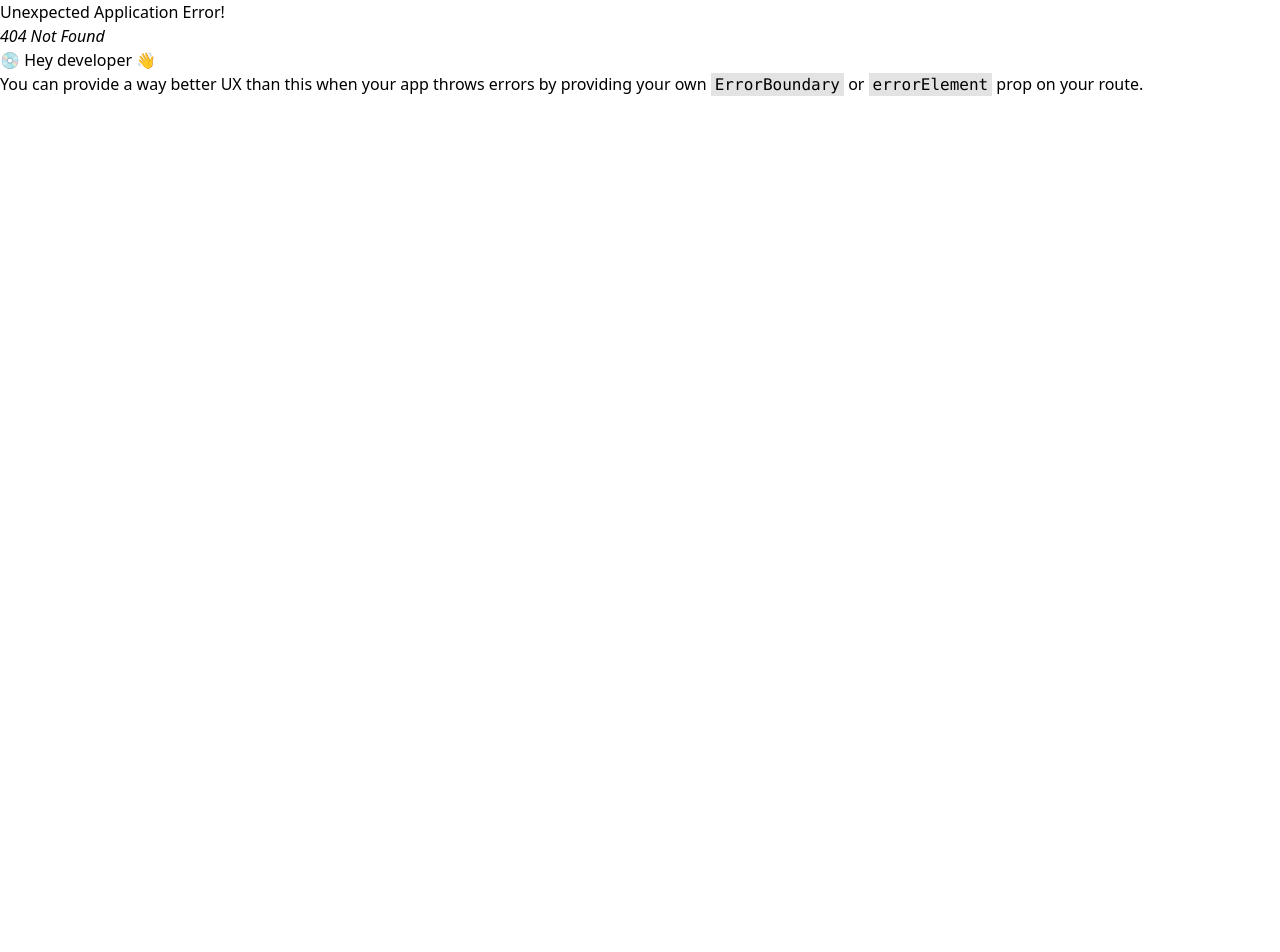
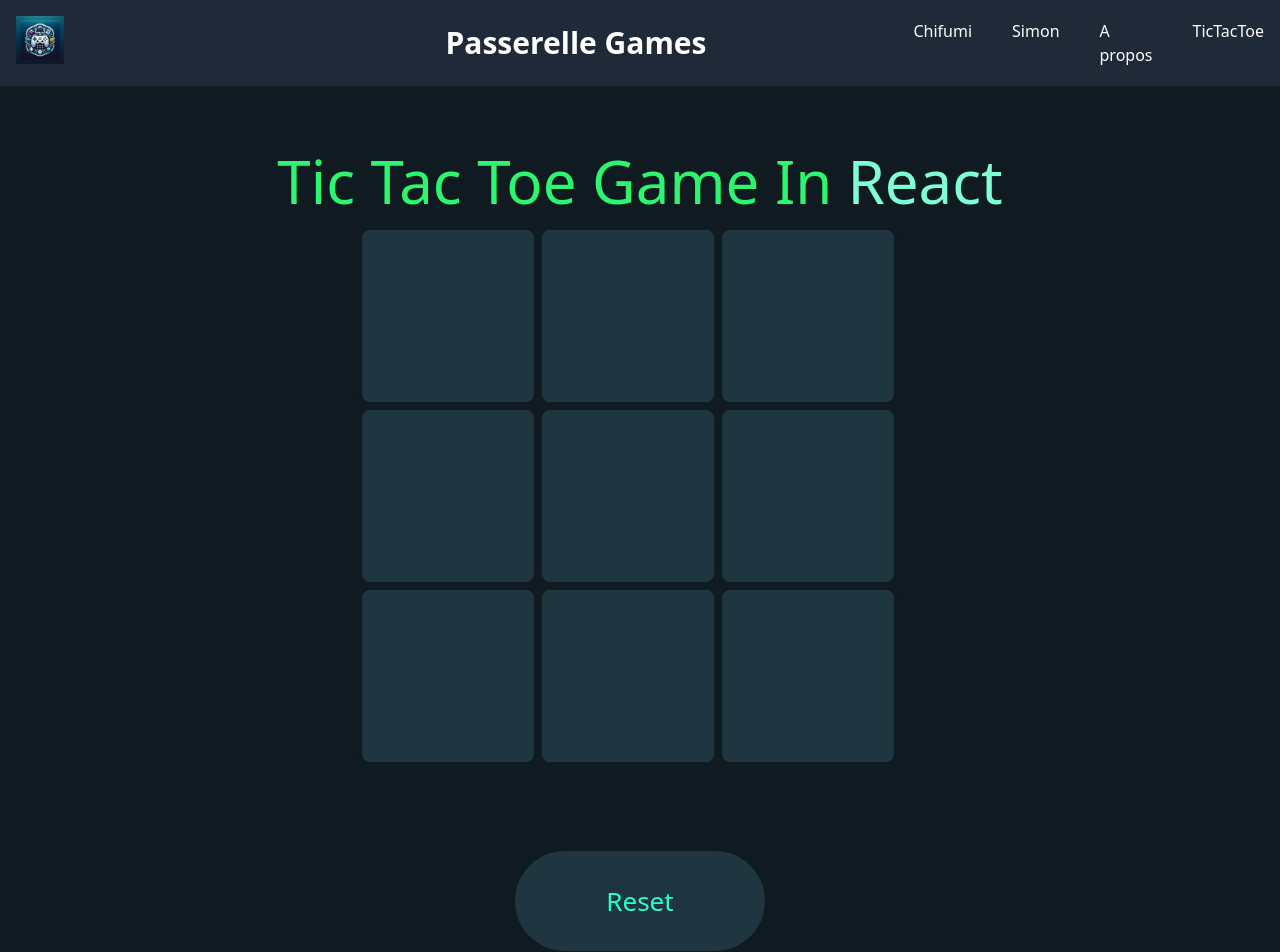
Before and after one commit to JulienPoirierWebDev/passerelle_game, a React (Vite) app in the folder games/: page /tictactoe in a window 1280 px wide. Before the commit this address had no page. Shown: the top 952 px of the page. Before the commit the page ends 800 px from the top, so only its background shows below. Built offline with nearby package versions, Linux system fonts and the light colour scheme.

Commit message:
delire tictactoe à voir

```diff
--- a/games/src/App.jsx
+++ b/games/src/App.jsx
@@ -1,12 +1,14 @@
 import Header from "./components/header/Header";
 import Footer from "./components/footer/Footer";
 import GameSimon from "./components/gameSimon/GameSimon";
+import Tictactoe from "./components/TicTacToe/TicTacToe";
 
 const App = () => {
   return (
     <div>
       <Header />
       <GameSimon/>
+      <Tictactoe />
       <Footer />
     </div>
   );
--- /dev/null
+++ b/games/src/components/TicTacToe/TicTacToe.css
@@ -0,0 +1,67 @@
+.container {
+    text-align: center;
+}
+
+.title{
+    margin-top: 50px;
+    color: rgb(44, 245, 111);
+    font-size: 60px;
+    display: flex;
+    justify-content: center;
+    align-items: center;
+}
+
+.title span{
+    color: aquamarine;
+    padding-left: 15px;
+}
+
+.reset{
+    width: 250px;
+    height: 100px;
+    border: none;
+    outline: none;
+    cursor: pointer;
+    border-radius: 50px;
+    background: #1f3540;
+    font-size: 26px;
+    color: #26ffcb;
+    margin-top: 25px;
+    margin-bottom: 50px;
+
+}
+
+.boxes{
+    display: flex;
+    height: 180px;
+    width: 180px;
+    background: #1f3540;
+    border: 4px solid #0f1b21;
+    border-radius: 12px;
+    cursor: pointer;
+}
+
+.board{
+    display: flex;
+    height: 600px;
+    width: 565px;
+    margin: auto;
+}
+
+.title img{
+    padding: 20px 20px;
+    height: 150px;
+}
+
+
+body {
+    margin: 0;
+    font-family: system-ui, -apple-system, BlinkMacSystemFont, 'Segoe UI', Roboto, Oxygen, Ubuntu, Cantarell, 'Open Sans', 'Helvetica Neue', sans-serif;
+    -webkit-font-smoothing: antialiased;
+    -moz-osx-font-smoothing: grayscale;
+    background-color: #0f1b21;
+}
+
+code {
+    font-family: source-code-pro, Menlo, Monaco, Consolas, 'Courier New', monospace;
+}
--- /dev/null
+++ b/games/src/components/TicTacToe/TicTacToe.jsx
@@ -0,0 +1,96 @@
+import React, { useRef, useState } from 'react';
+import './TicTacToe.css';
+
+import circle_icon from '../../../public/assets/gif/giphyCircleLGBT.gif';
+import cross_icon from '../../../public/assets/gif/giphycrosslgbt.gif';
+
+let data = ["", "", "", "", "", "", "", "", ""];
+
+export const Tictactoe = () => {
+    let [count, setCount] = useState(0);
+    let [lock, setLock] = useState(false);
+    let titleRef = useRef(null);
+    let box_array = Array.from({ length: 9 }, () => useRef(null));
+
+    const toggle = (e, num) => {
+        if (lock) {
+            return;
+        }
+        if (count % 2 === 0) {
+            e.target.innerHTML = `<img src=${cross_icon} alt="cross" />`;
+            data[num] = "x";
+            setCount(++count);
+        } else {
+            e.target.innerHTML = `<img src=${circle_icon}>`;
+            data[num] = "o";
+            setCount(++count);
+        }
+        checkWin();
+    };
+
+    const checkWin = () => {
+        if (data[0] === data[1] && data[1] === data[2] && data[2] !== "") {
+            won(data[2]);
+        } else if (data[3] === data[4] && data[4] === data[5] && data[5] !== "") {
+            won(data[5]);
+        } else if (data[6] === data[7] && data[7] === data[8] && data[8] !== "") {
+            won(data[8]);
+        } else if (data[0] === data[3] && data[3] === data[6] && data[6] !== "") {
+            won(data[6]);
+        } else if (data[1] === data[4] && data[4] === data[7] && data[7] !== "") {
+            won(data[7]);
+        } else if (data[2] === data[5] && data[5] === data[8] && data[8] !== "") {
+            won(data[8]);
+        } else if (data[0] === data[4] && data[4] === data[8] && data[8] !== "") {
+            won(data[8]);
+        } else if (data[0] === data[1] && data[1] === data[2] && data[2] !== "") {
+            won(data[2]);
+        } else if (data[2] === data[4] && data[4] === data[6] && data[6] !== "") {
+            won(data[6]);
+        }
+    };
+
+    const won = (winner) => {
+        setLock(true);
+        if (winner === "x") {
+            titleRef.current.innerHTML = `Congratulations: <img src=${cross_icon}> you win`;
+        } else {
+            titleRef.current.innerHTML = `Congratulations: <img src=${circle_icon}> you win`;
+        }
+    };
+
+    const reset = () => {
+        data = ["", "", "", "", "", "", "", "", ""];
+        setLock(false);
+        titleRef.current.innerHTML = "Tic Tac Toe Game In <span>React</span>";
+        box_array.forEach((box) => {
+            box.current.innerHTML = "";
+        });
+    };
+
+    return (
+        <div className='container'>
+            <h1 className='title' ref={titleRef}>Tic Tac Toe Game In <span>React</span></h1>
+            <div className='board'>
+                <div className='row1'>
+                    {box_array.slice(0, 3).map((box, index) => (
+                        <div className="boxes" key={index} ref={box} onClick={(e) => { toggle(e, index) }}></div>
+                    ))}
+                </div>
+                <div className='row2'>
+                    {box_array.slice(3, 6).map((box, index) => (
+                        <div className="boxes" key={index + 3} ref={box} onClick={(e) => { toggle(e, index + 3) }}></div>
+                    ))}
+                </div>
+                <div className='row3'>
+                    {box_array.slice(6, 9).map((box, index) => (
+                        <div className="boxes" key={index + 6} ref={box} onClick={(e) => { toggle(e, index + 6) }}></div>
+                    ))}
+                </div>
+            </div>
+            <button className='reset' onClick={() => { reset() }}>Reset</button>
+        </div>
+    );
+};
+
+export default Tictactoe;
--- a/games/src/components/header/Header.jsx
+++ b/games/src/components/header/Header.jsx
@@ -13,25 +13,34 @@ const Header = () => {
     {
       path: "/apropos",
       name: "A propos",
+    }, // Ajout de la virgule ici
+    {
+      path: "/tictactoe",
+      name: "TicTacToe",
     }
-  ]
+  ];
+
   return (
     <>
       <header className="bg-gray-800 text-white p-4 flex justify-between items-center">
         <div className="w-60">
-        <Link className="inline-block" to="/"><img src='./assets/logo/logo.png' alt="logo" className="h-12" /></Link>
+          <Link className="inline-block" to="/">
+            <img src='./assets/logo/logo.png' alt="logo" className="h-12" />
+          </Link>
         </div>
         <h1 className="text-3xl font-bold w-7/12 text-center">Passerelle Games</h1>
         <ul className="flex gap-10">
           {paths.map((element) => {
             return (
-          <Link to={element.path} key={element.name}><li>{element.name}</li></Link>
-        )
+              <Link to={element.path} key={element.name}>
+                <li>{element.name}</li>
+              </Link>
+            );
           })}
         </ul>
       </header>
     </>
-  )
-}
+  );
+};
 
 export default Header;
--- a/games/src/main.jsx
+++ b/games/src/main.jsx
@@ -9,7 +9,7 @@ import HomePage from "./pages/home/index.jsx";
 import GameSimon from "./components/gameSimon/GameSimon.jsx";
 import ChifumiGame from "./pages/chifumi/index.jsx";
 import ProposPage from "./pages/apropos/ProposPage.jsx";
-
+import TicTacToe from "./components/TicTacToe/TicTacToe.jsx";
 
 const router = createBrowserRouter([
   {
@@ -19,6 +19,7 @@ const router = createBrowserRouter([
       { path: "/simon", element: <GameSimon /> },
       { path: "/chifumi", element: <ChifumiGame /> },
       { path: "/apropos", element: <ProposPage /> },
+      { path: "/tictactoe", element: <TicTacToe /> },
     ],
   },
 ]);
```
Also changed, not shown: games/public/assets/gif/giphyCircleLGBT.gif (added), games/public/assets/gif/giphycrossLgbt.gif (added). Lines whose indentation alone changed are shown as unchanged.
